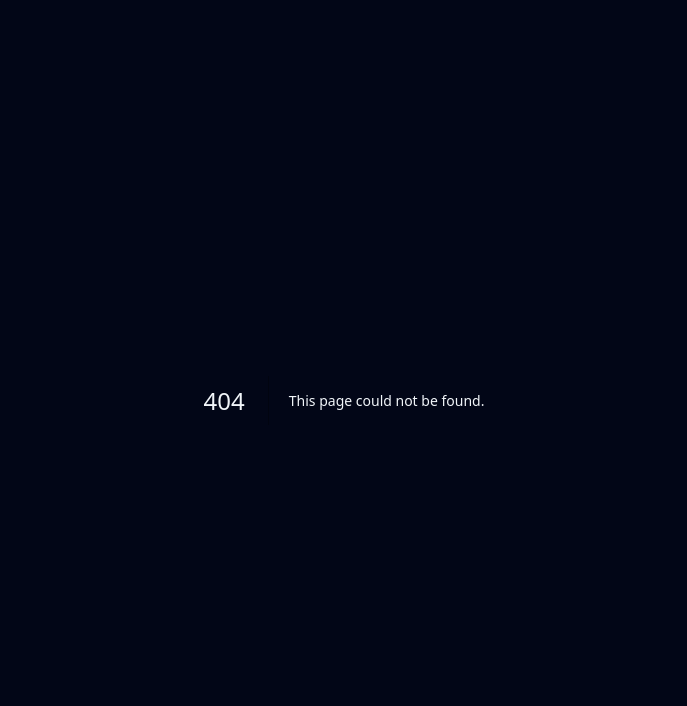
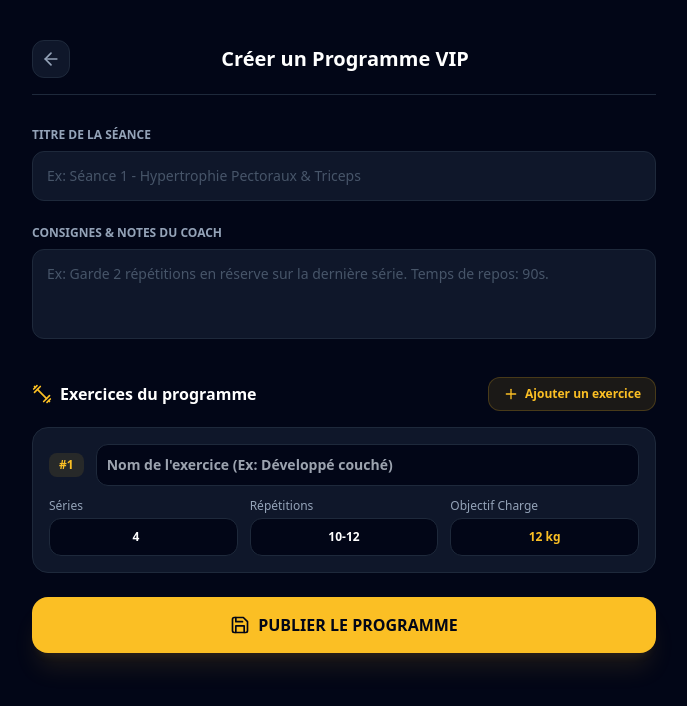
Before and after one commit to Juez34/coaching-vip, a Next.js app: page /coach/new-program in a window 1280 px wide. Before the commit this address had no page. Shown: the top 706 px of the page, without its empty margins (296-983 px from the left). Built offline with nearby package versions, Linux system fonts and the light colour scheme; no server answers.

Commit message:
Create page.js

```diff
--- /dev/null
+++ b/app/coach/new-program/page.js
@@ -0,0 +1,202 @@
+"use client";
+import React, { useState } from "react";
+import { supabase } from "../../../lib/supabase";
+import { Plus, Trash2, ArrowLeft, Save, Dumbbell, UserCheck } from "lucide-react";
+import Link from "next/link";
+
+export default function NewProgram() {
+  const [title, setTitle] = useState("");
+  const [coachNote, setCoachNote] = useState("");
+  const [exercises, setExercises] = useState([
+    { name: "", sets: 4, reps: "10-12", target_weight: "12 kg" }
+  ]);
+  const [loading, setLoading] = useState(false);
+
+  const addExercise = () => {
+    setExercises([
+      ...exercises,
+      { name: "", sets: 4, reps: "10-12", target_weight: "10 kg" }
+    ]);
+  };
+
+  const removeExercise = (index) => {
+    setExercises(exercises.filter((_, i) => i !== index));
+  };
+
+  const updateExercise = (index, field, value) => {
+    const updated = [...exercises];
+    updated[index][field] = value;
+    setExercises(updated);
+  };
+
+  const handleSaveProgram = async (e) => {
+    e.preventDefault();
+    if (!title.trim()) return alert("Merci d'indiquer un titre pour ce programme.");
+
+    setLoading(true);
+    try {
+      // 1. Enregistrement du programme par le coach
+      const { data: program, error: progError } = await supabase
+        .from("programs")
+        .insert([
+          {
+            title: title,
+            coach_note: coachNote,
+            is_custom: false
+          }
+        ])
+        .select()
+        .single();
+
+      if (progError) throw progError;
+
+      // 2. Insertion des exercices associés
+      const formattedExercises = exercises.map((ex, idx) => ({
+        program_id: program.id,
+        name: ex.name || `Exercice ${idx + 1}`,
+        sets: parseInt(ex.sets) || 1,
+        reps: ex.reps,
+        target_weight: ex.target_weight,
+        order_index: idx
+      }));
+
+      const { error: exError } = await supabase
+        .from("exercises")
+        .insert(formattedExercises);
+
+      if (exError) throw exError;
+
+      alert("Programme publié et assigné avec succès !");
+      window.location.href = "/coach";
+    } catch (err) {
+      console.error(err);
+      alert("Erreur lors de la publication du programme.");
+    } finally {
+      setLoading(false);
+    }
+  };
+
+  return (
+    <div className="min-h-screen bg-slate-950 text-slate-100 font-sans p-6 max-w-2xl mx-auto pb-16">
+      <header className="flex items-center justify-between py-4 mb-8 border-b border-slate-800">
+        <Link href="/coach" className="p-2 bg-slate-900 border border-slate-800 rounded-xl text-slate-400 hover:text-white transition-all">
+          <ArrowLeft className="w-5 h-5" />
+        </Link>
+        <h1 className="text-xl font-black text-white">Créer un Programme VIP</h1>
+        <div className="w-9" />
+      </header>
+
+      <form onSubmit={handleSaveProgram} className="space-y-6">
+        <div>
+          <label className="block text-xs font-bold uppercase text-slate-400 mb-2">
+            Titre de la séance
+          </label>
+          <input
+            type="text"
+            placeholder="Ex: Séance 1 - Hypertrophie Pectoraux & Triceps"
+            value={title}
+            onChange={(e) => setTitle(e.target.value)}
+            className="w-full bg-slate-900 border border-slate-800 rounded-xl p-3.5 text-white placeholder-slate-600 focus:outline-none focus:border-amber-400 text-sm font-medium"
+            required
+          />
+        </div>
+
+        <div>
+          <label className="block text-xs font-bold uppercase text-slate-400 mb-2">
+            Consignes & Notes du Coach
+          </label>
+          <textarea
+            placeholder="Ex: Garde 2 répétitions en réserve sur la dernière série. Temps de repos: 90s."
+            value={coachNote}
+            onChange={(e) => setCoachNote(e.target.value)}
+            rows={3}
+            className="w-full bg-slate-900 border border-slate-800 rounded-xl p-3.5 text-white placeholder-slate-600 focus:outline-none focus:border-amber-400 text-sm font-medium resize-none"
+          />
+        </div>
+
+        <div className="space-y-4 pt-2">
+          <div className="flex justify-between items-center">
+            <h2 className="text-base font-bold text-white flex items-center gap-2">
+              <Dumbbell className="w-5 h-5 text-amber-400" />
+              <span>Exercices du programme</span>
+            </h2>
+            <button
+              type="button"
+              onClick={addExercise}
+              className="text-xs font-bold text-amber-400 flex items-center gap-1.5 bg-amber-400/10 px-3.5 py-2 rounded-xl border border-amber-400/20 hover:bg-amber-400/20 transition-all"
+            >
+              <Plus className="w-4 h-4" /> Ajouter un exercice
+            </button>
+          </div>
+
+          {exercises.map((ex, index) => (
+            <div key={index} className="bg-slate-900 border border-slate-800 rounded-2xl p-4 space-y-3">
+              <div className="flex items-center justify-between gap-3">
+                <span className="text-xs font-black text-amber-400 bg-amber-400/10 px-2.5 py-1 rounded-lg">
+                  #{index + 1}
+                </span>
+                <input
+                  type="text"
+                  placeholder="Nom de l'exercice (Ex: Développé couché)"
+                  value={ex.name}
+                  onChange={(e) => updateExercise(index, "name", e.target.value)}
+                  className="bg-slate-950 border border-slate-800 rounded-xl p-2.5 text-sm text-white font-bold w-full focus:outline-none focus:border-amber-400"
+                  required
+                />
+                {exercises.length > 1 && (
+                  <button
+                    type="button"
+                    onClick={() => removeExercise(index)}
+                    className="p-2.5 text-rose-500 hover:bg-rose-500/10 rounded-xl transition-colors"
+                  >
+                    <Trash2 className="w-4 h-4" />
+                  </button>
+                )}
+              </div>
+
+              <div className="grid grid-cols-3 gap-3 text-xs">
+                <div>
+                  <span className="text-slate-400 block mb-1 font-medium">Séries</span>
+                  <input
+                    type="number"
+                    min="1"
+                    value={ex.sets}
+                    onChange={(e) => updateExercise(index, "sets", e.target.value)}
+                    className="w-full bg-slate-950 border border-slate-800 rounded-xl p-2.5 text-center text-white font-bold"
+                  />
+                </div>
+                <div>
+                  <span className="text-slate-400 block mb-1 font-medium">Répétitions</span>
+                  <input
+                    type="text"
+                    value={ex.reps}
+                    onChange={(e) => updateExercise(index, "reps", e.target.value)}
+                    className="w-full bg-slate-950 border border-slate-800 rounded-xl p-2.5 text-center text-white font-bold"
+                  />
+                </div>
+                <div>
+                  <span className="text-slate-400 block mb-1 font-medium">Objectif Charge</span>
+                  <input
+                    type="text"
+                    value={ex.target_weight}
+                    onChange={(e) => updateExercise(index, "target_weight", e.target.value)}
+                    className="w-full bg-slate-950 border border-slate-800 rounded-xl p-2.5 text-center text-amber-400 font-bold"
+                  />
+                </div>
+              </div>
+            </div>
+          ))}
+        </div>
+
+        <button
+          type="submit"
+          disabled={loading}
+          className="w-full py-4 bg-amber-400 hover:bg-amber-300 disabled:opacity-50 text-slate-950 font-black rounded-2xl flex items-center justify-center gap-2 transition-all shadow-xl shadow-amber-400/10 mt-8"
+        >
+          <Save className="w-5 h-5" />
+          <span>{loading ? "PUBLICATION EN COURS..." : "PUBLIER LE PROGRAMME"}</span>
+        </button>
+      </form>
+    </div>
+  );
+}
```
